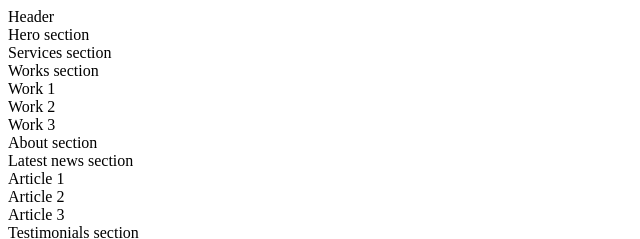
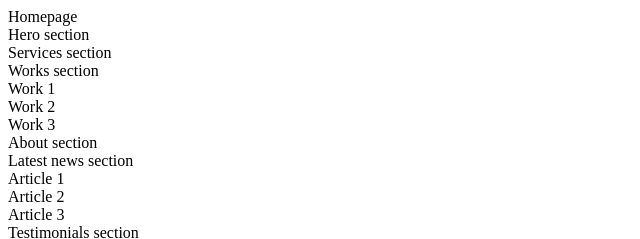
Before and after one commit to Ssnnee/alx-frontend, a plain HTML site: page 0x00-html_advanced/7-index.html in a window 1280 px wide. Shown: the top 239 px of the page, 0-640 px from the left. Drawn offline with Linux system fonts and the light colour scheme.

Commit message:
fix: add text in homepage

```diff
--- a/0x00-html_advanced/7-index.html
+++ b/0x00-html_advanced/7-index.html
@@ -10,7 +10,9 @@
   </head>
   <body>
     <header>
-      Header
+      <nav>
+        Homepage
+      </nav>
     </header>
     <main>
       <section>
```
